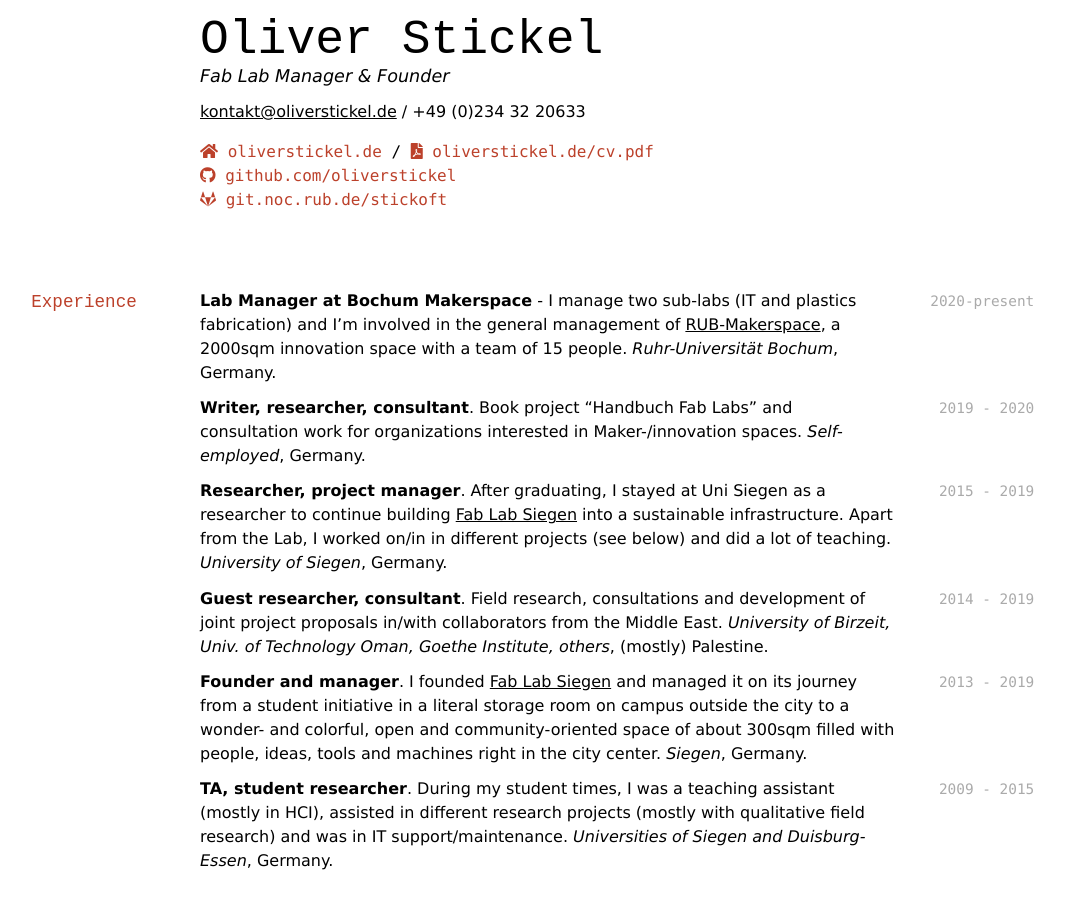
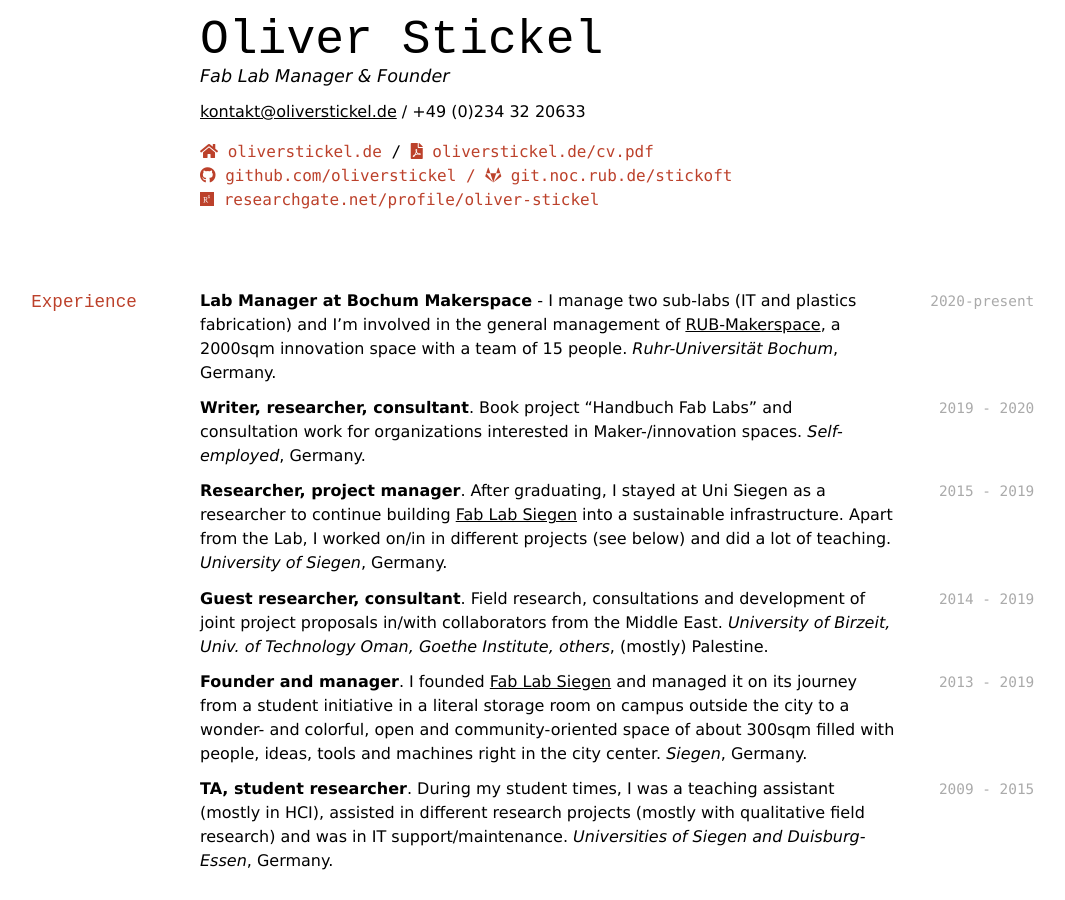
Before and after one commit to oliverstickel/oliverstickel.github.io, a Jekyll site: the page built from index.md, in a window 1280 px wide and 900 px high. Shown: the whole window, without its empty margins (132-1197 px from the left). Built offline with Jekyll 4.4.1, drawn with Linux system fonts in a browser that asks for light colours; nearby versions of some CDN libraries; a style sheet for code colours, icons or effects is not loaded.

Commit message:
Update index.md

```diff
--- a/index.md
+++ b/index.md
@@ -9,8 +9,8 @@ Fab Lab Manager & Founder
 
 <div id="webaddress">
   <a href="http://www.oliverstickel.de"><i class="fas fa-home"></i> oliverstickel.de </a>  <span style="color:black"> / </span>  <a href="http://www.oliverstickel.de/cv.pdf"><i class="fas fa-file-pdf"></i> oliverstickel.de/cv.pdf</a><br/>
-  <a href="https://github.com/oliverstickel/"><i class="fab fa-github"></i> github.com/oliverstickel</a><br/>
-  <a href="https://git.noc.rub.de/stickoft"><i class="fab fa-gitlab"></i> git.noc.rub.de/stickoft</a><br/>
+  <a href="https://github.com/oliverstickel/"><i class="fab fa-github"></i> github.com/oliverstickel</a> / <a href="https://git.noc.rub.de/stickoft"><i class="fab fa-gitlab"></i> git.noc.rub.de/stickoft</a><br/>
+  <a href="https://researchgate.net/profile/oliver-stickel"><i class="fab fa-researchgate"></i> researchgate.net/profile/oliver-stickel</a><br/>
 </div>
 
 ## Experience
```
